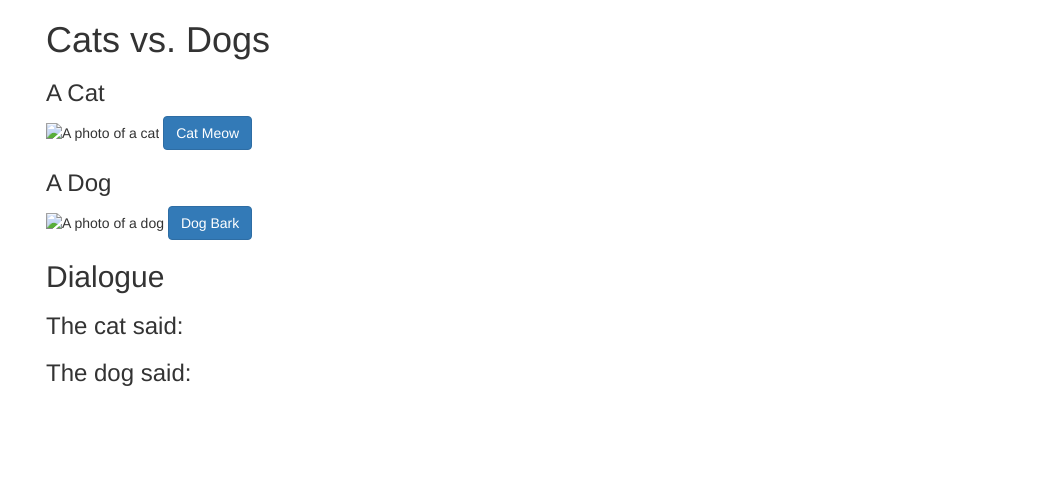
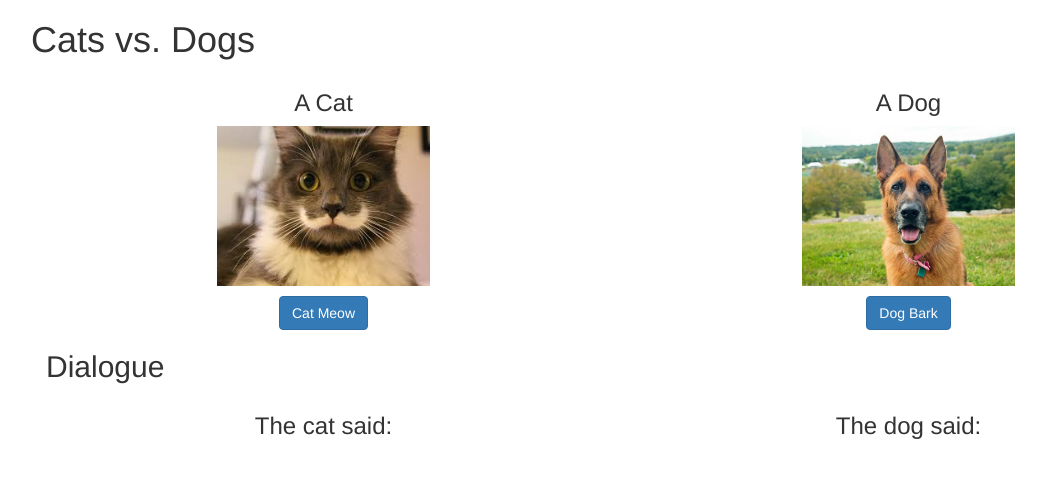
Before and after one commit to ritabc/cat-v-dog, a plain HTML site: page index.html in a window 1280 px wide. Shown: the whole page, without its empty margins (24-1070 px from the left). Drawn offline with nearby package versions, Linux system fonts and the light colour scheme.

Commit message:
complete dog and cat argument page, fixed js and css, confirmed working correctly

```diff
--- a/css/styles.css
+++ b/css/styles.css
@@ -0,0 +1,12 @@
+div.col-md-6 {
+  text-align: center;
+  margin: auto;
+}
+
+button {
+  margin: 10px;
+}
+
+li {
+  list-style-type: none;
+}
--- a/index.html
+++ b/index.html
@@ -11,23 +11,37 @@
   </head>
   <body>
     <div class="container">
+      <div class="row">
         <h1> Cats vs. Dogs</h1>
+        <div class="col-md-6">
           <h3>A Cat</h3>
-      <img href="img/cat.jpg" alt="A photo of a cat">
+          <img src="img/cat.jpg" height="160px" alt="A photo of a cat">
+          <br>
           <button class="btn btn-primary" id="meow">Cat Meow</button>
+        </div>
+        <div class="col-md-6">
           <h3>A Dog</h3>
-      <img href="img/dog.jpg" alt="A photo of a dog">
+          <img src="img/dog.jpg"  height="160px" alt="A photo of a dog">
+          <br>
           <button class="btn btn-primary" id="bark">Dog Bark</button>
-
+        </div>
+      </div>
       <h2>Dialogue</h2>
+      <div class="row">
+        <div class="col-md-6">
           <h3>The cat said:</h3>
             <ul id="cat">
 
             </ul>
+          </div>
+          <div class="col-md-6">
           <h3>The dog said:</h3>
             <ul id="dog">
 
             </ul>
           </div>
+        </div>
+      </div>
+    </div>
   </body>
 </html>
--- a/js/scripts.js
+++ b/js/scripts.js
@@ -3,4 +3,8 @@ $(document).ready(function(){
     $("ul#cat").prepend("<li>\"Meow\"</li>");
     $("ul#dog").prepend("<li>\"woof woof\"</li>");
   });
+  $("button#bark").click(function(){
+    $("ul#cat").prepend("<li>\"MROWWWW\"</li>");
+    $("ul#dog").prepend("<li>\"Bark\"</li>");
+  });
 });
```
Also changed, not shown: img/cat.jpg (added), img/dog.jpg (added). Lines whose indentation alone changed are shown as unchanged.
